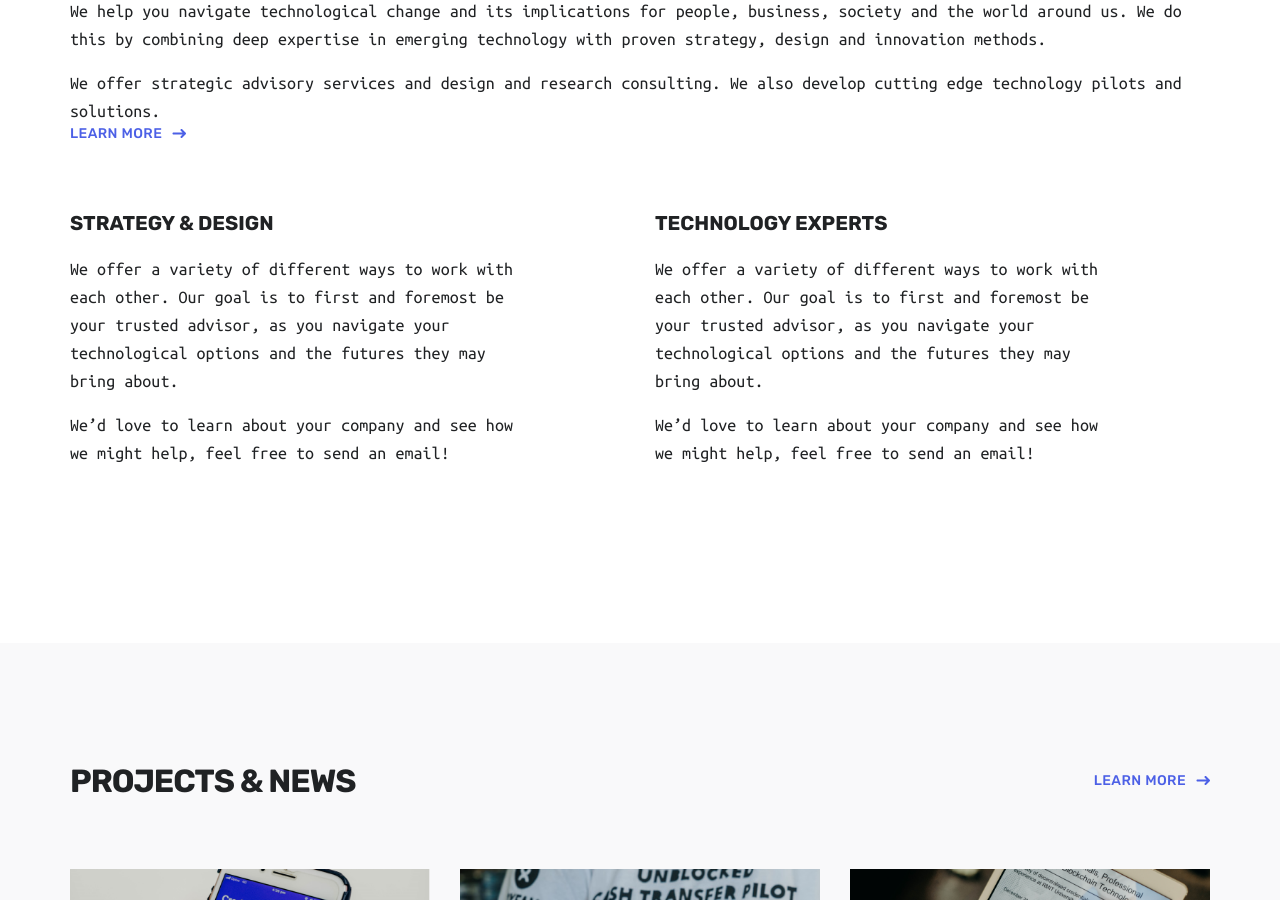
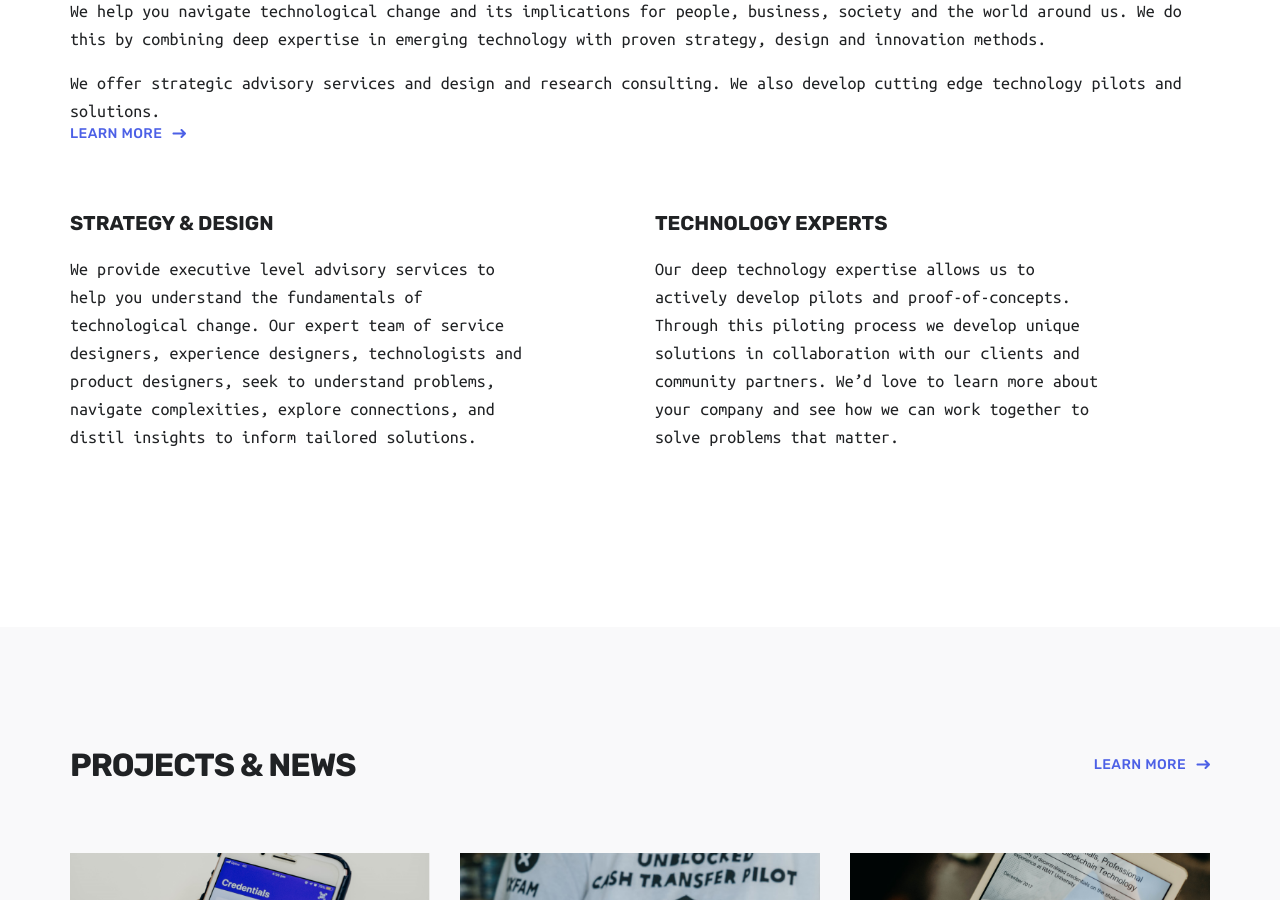
Before and after one commit to Typehuman/typehuman.github.io, a Jekyll site: the page built from index.html, in a window 1280 px wide and 900 px high, scrolled down 1309 px. Built offline with Jekyll 4.4.1, drawn with Linux system fonts in a browser that asks for light colours; nearby versions of some CDN libraries.

Commit message:
updated about us homepage text

```diff
--- a/_includes/section__our-work.html
+++ b/_includes/section__our-work.html
@@ -22,9 +22,7 @@
     <div class="about__content">
       <h5 class="title">STRATEGY & DESIGN</h5>
 
-      <p>We offer a variety of different ways to  work with each other. Our goal is to first and foremost be your trusted advisor, as you navigate your technological options and the futures they may bring about.</p>
-
-      <p>We’d love to learn about your company and see how we might help, feel free to send an email!</p>
+      <p>We provide executive level advisory services to help you understand the fundamentals of technological change. Our expert team of service designers, experience designers, technologists and product designers, seek to understand problems, navigate complexities, explore connections, and distil insights to inform tailored solutions.</p>
 
 
     </div>
@@ -32,10 +30,7 @@
     <div class="about__content">
       <h5 class="title">TECHNOLOGY EXPERTS</h5>
 
-      <p>We offer a variety of different ways to  work with each other. Our goal is to first and foremost be your trusted advisor, as you navigate your technological options and the futures they may bring about.</p>
-
-      <p>We’d love to learn about your company and see how we might help, feel free to send an email!</p>
-
+      <p>Our deep technology expertise allows us to actively develop pilots and proof-of-concepts. Through this piloting process we develop unique solutions in collaboration with our clients and community partners. We’d love to learn more about your company and see how we can work together to solve problems that matter.</p>
 
     </div>
 
```
Also changed, not shown: 1 other file.
